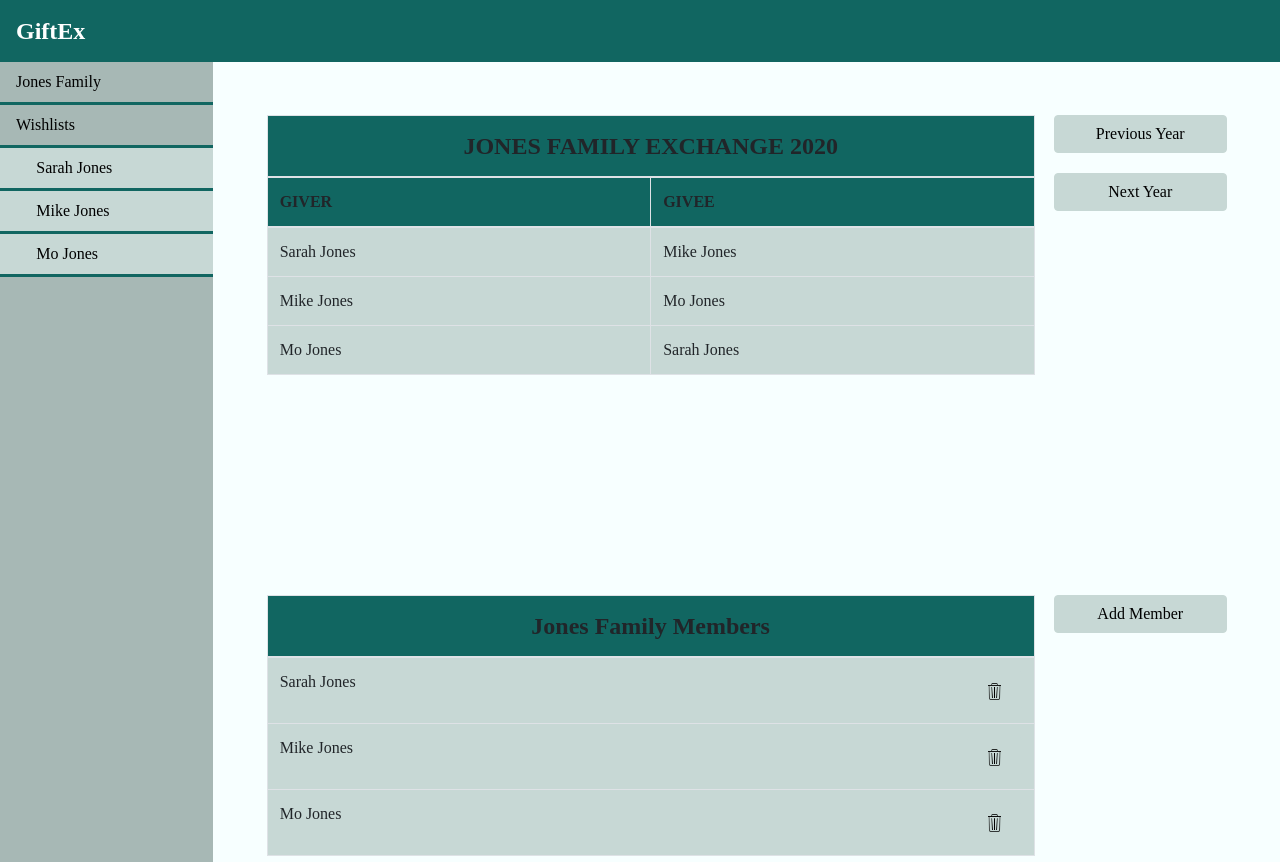
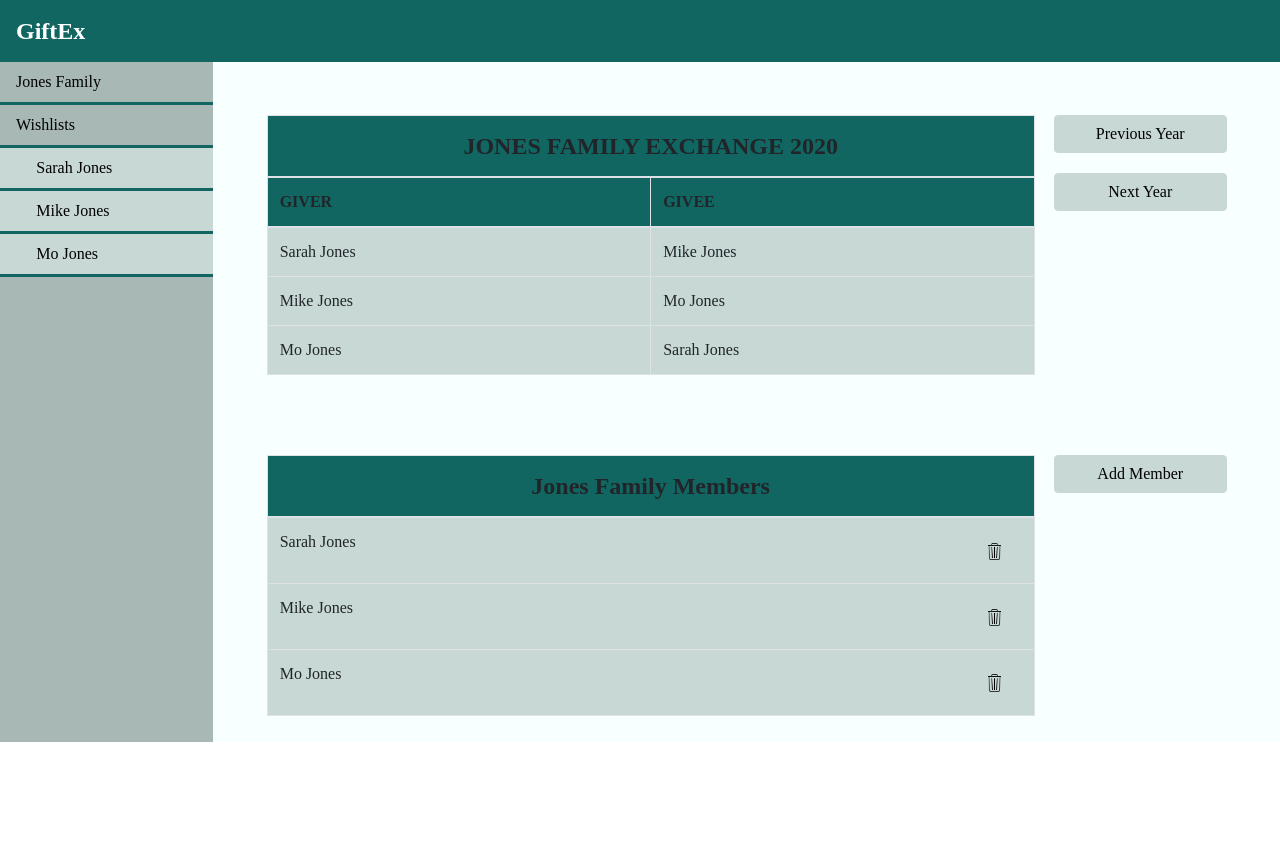
Before and after one commit to becaha/gift_ex, a React (Create React App) app: page / in a window 1280 px wide. After the commit the page ends 800 px from the top, so only its background shows below. Built offline with nearby package versions, Linux system fonts and the light colour scheme.

Commit message:
done with functions

```diff
--- a/src/App.css
+++ b/src/App.css
@@ -5,7 +5,6 @@ html {
 html, body, div {
     box-sizing:border-box;
     width: 100%;
-    height: 100%;
     font-family: "Maiandra GD", serif;
     /*color: #116661;*/
 }
@@ -18,7 +17,11 @@ p {
 .sidebar {
     background-color: #A7B8B5;
     width: 20%;
-    height: 100%;
+}
+
+.sidebar-content {
+    position: sticky;
+    top: 0;
 }
 
 .navbar {
@@ -75,13 +78,9 @@ p {
 .page {
     background-color: #F7FFFF;
     padding: 5%;
+    padding-bottom: 1%;
     display: flex;
     flex-direction: row;
-    height: 40%;
-}
-
-.page-main {
-    height: 60%;
 }
 
 .main {
@@ -117,7 +116,6 @@ input {
 }
 
 .btn-primary {
-    /*height: 15%;*/
     background-color: #C7D8D5;
     border-color: #C7D8D5;
     margin-bottom: 10%;
--- a/src/Screen.js
+++ b/src/Screen.js
@@ -9,7 +9,6 @@ export class Screen extends React.Component {
 
     constructor(props) {
         super(props);
-        // const members = ['Sarah Jones', 'Mike Jones', 'Mo Jones'];
         this.state = {page: 'GroupExchange', members: props.members};
         this.setWishlistPage = this.setWishlistPage.bind(this);
         this.setGroupPage = this.setGroupPage.bind(this);
@@ -49,7 +48,7 @@ export class Screen extends React.Component {
 
         return  <div className="screen">
                     <div className="sidebar">
-            <Nav className="flex-column">
+                        <Nav className="flex-column sidebar-content">
                             <Nav.Link onClick={this.setGroupPage}>{this.props.groupName}</Nav.Link>
                             <Nav.Link className="no-link">Wishlists</Nav.Link>
                             <Nav.Link className="nav-link-parent" style={{paddingTop: 0, paddingBottom: 0, paddingRight: 0}}>
```
Lines whose indentation alone changed are shown as unchanged.
